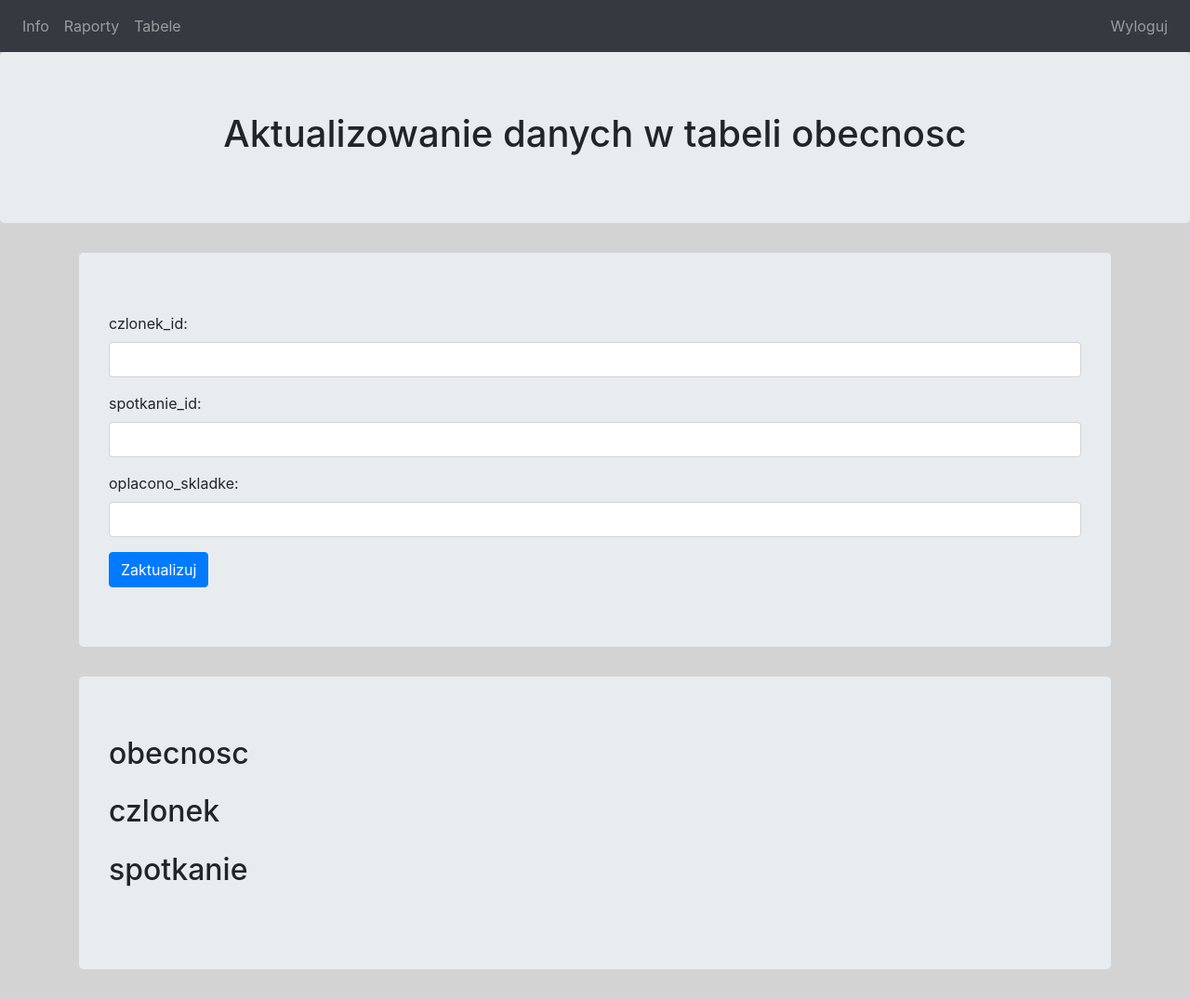
After one commit to kerdamon-university-tasks/BD1-projekt, a Node server app: page /db/updateObecnosc in a window 1280 px wide. The commit adds this page. Shown: the whole page at 93% size. Run offline with Node 20, Linux system fonts and the light colour scheme; the visitor is signed in with stand-in values (Sample User, id 1); data that the repository does not hold is empty.

Commit message:
add updating obecnosc

```diff
--- a/controllers/db-controller.js
+++ b/controllers/db-controller.js
@@ -132,6 +132,20 @@ class DbController
     res.render('pages/db-update-wypozyczenie-form', { isLogged: req.session.loggedin, tableName, tables: auxiliaryTables });
   }
 
+  showUpdateObecnoscForm = async (req, res) => {
+    const tableName = req.params.tableName;
+
+    const auxiliaryTables = [];
+    let results = await pool.query(`SELECT * FROM obecnosc`);
+    auxiliaryTables.push({tableName: 'obecnosc', results});
+    results = await pool.query(`SELECT * FROM czlonek`);
+    auxiliaryTables.push({tableName: 'czlonek', results});
+    results = await pool.query(`SELECT * FROM spotkanie`);
+    auxiliaryTables.push({tableName: 'spotkanie', results});
+
+    res.render('pages/db-update-obecnosc-form', { isLogged: req.session.loggedin, tableName, tables: auxiliaryTables });
+  }
+
   updateWypozyczenie = async (req, res) => {
     const tableData = req.body;
     const tableName = req.params.tableName;
@@ -148,6 +162,21 @@ class DbController
     }
   }
 
+  updateObecnosc = async (req, res) => {
+    const tableData = req.body;
+    const tableName = req.params.tableName;
+
+    let queryString = ('UPDATE obecnosc SET oplacono_skladke=$1 WHERE czlonek_id=$2 AND spotkanie_id=$3 RETURNING *');
+    let queryValues = [tableData.oplacono_skladke, tableData.czlonek_id, tableData.spotkanie_id];
+
+    try{
+      let results = await pool.query(queryString, queryValues);
+      res.render('pages/db-successfully-updated', { isLogged: req.session.loggedin, tableName, results} );
+    } catch (err) {
+      console.error(err);
+      res.render('pages/db-error', { isLogged: req.session.loggedin, err });
+    }
+  }
 }
 
 const controller = new DbController();
--- a/routers/db-router.js
+++ b/routers/db-router.js
@@ -18,6 +18,9 @@ router.get('/czlonek/:id', controller.showSpecifiedMember);
 router.get('/updateWypozyczenie', middlewares.checkSignIn, controller.showUpdateWypozyczenieForm);
 router.post('/updateWypozyczenie', middlewares.checkSignIn, controller.updateWypozyczenie);
 
+router.get('/updateObecnosc', middlewares.checkSignIn, controller.showUpdateObecnoscForm);
+router.post('/updateObecnosc', middlewares.checkSignIn, controller.updateObecnosc);
+
 router.use('/insert', insertRouter);
 router.use('/delete', deleteRouter);
 
--- /dev/null
+++ b/views/pages/db-update-obecnosc-form.ejs
@@ -0,0 +1,39 @@
+<!DOCTYPE html>
+<html lang="en">
+<head>
+  <%- include('../partials/head'); %>
+</head>
+
+<body>
+
+  <%- include('../partials/nav'); %>
+  <%- include('../partials/header', {headerText: `Aktualizowanie danych w tabeli obecnosc`}); %>
+
+  <div class="container">
+    <div class="jumbotron">
+      <form action="/db/updateObecnosc" method="POST">
+          <div class="form-group">
+            <label for="czlonek_id">czlonek_id:</label>
+            <input type="text" class="form-control" id="czlonek_id" name="czlonek_id">
+          </div>
+          <div class="form-group">
+            <label for="spotkanie_id">spotkanie_id:</label>
+            <input type="text" class="form-control" id="spotkanie_id" name="spotkanie_id">
+          </div>
+          <div class="form-group">
+            <label for="oplacono_skladke">oplacono_skladke:</label>
+            <input type="text" class="form-control" id="oplacono_skladke" name="oplacono_skladke">
+          </div>
+        <button type="submit" class="btn btn-primary">Zaktualizuj</button>
+      </form>
+    </div>
+    <div class="jumbotron">
+      <% tables.forEach(table => { %>
+        <h2><%= table.tableName %></h2>
+        <%- include('../partials/db-basic-table.ejs', {results: table.results}); %>
+      <% }) %>
+    </div>
+  </div>
+
+</body>
+</html>
```
Also changed, not shown: views/pages/dbHub.ejs (+5 -2 lines).
